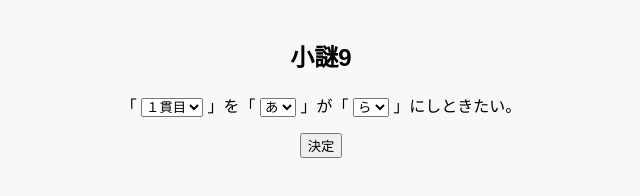
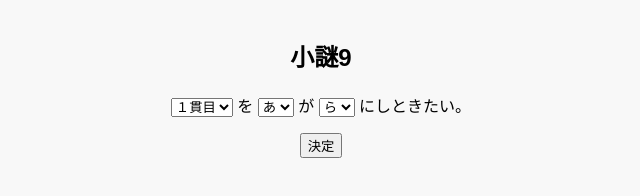
Before and after one commit to nano-k/sushi, a plain HTML site: page q9.html in a window 1280 px wide. Shown: the whole page, without its empty margins (319-959 px from the left). Drawn offline with Linux system fonts and the light colour scheme.

Commit message:
Update q9.html

```diff
--- a/q9.html
+++ b/q9.html
@@ -11,7 +11,6 @@
 <h2>小謎9</h2>
 
 <p class="sentence">
-  「
   <select id="selectA" class="inline-select">
     <option value="1">１貫目</option>
     <option value="2">２貫目</option>
@@ -22,7 +21,7 @@
     <option value="7">７貫目</option>
     <option value="8">８貫目</option>
   </select>
-  」を「
+  を
   <select id="selectB" class="inline-select">
     <option value="あ">あ</option> <!-- 正解 -->
     <option value="い">い</option>
@@ -30,7 +29,7 @@
     <option value="え">え</option>
     <option value="お">お</option>
   </select>
-  」が「
+  が
   <select id="selectC" class="inline-select">
     <option value="ら">ら</option>
     <option value="り">り</option> <!-- 正解 -->
@@ -38,7 +37,7 @@
     <option value="れ">れ</option>
     <option value="ろ">ろ</option>
   </select>
-  」にしときたい。
+  にしときたい。
 </p>
 
 <button onclick="checkSelectAnswer()">決定</button>
```
